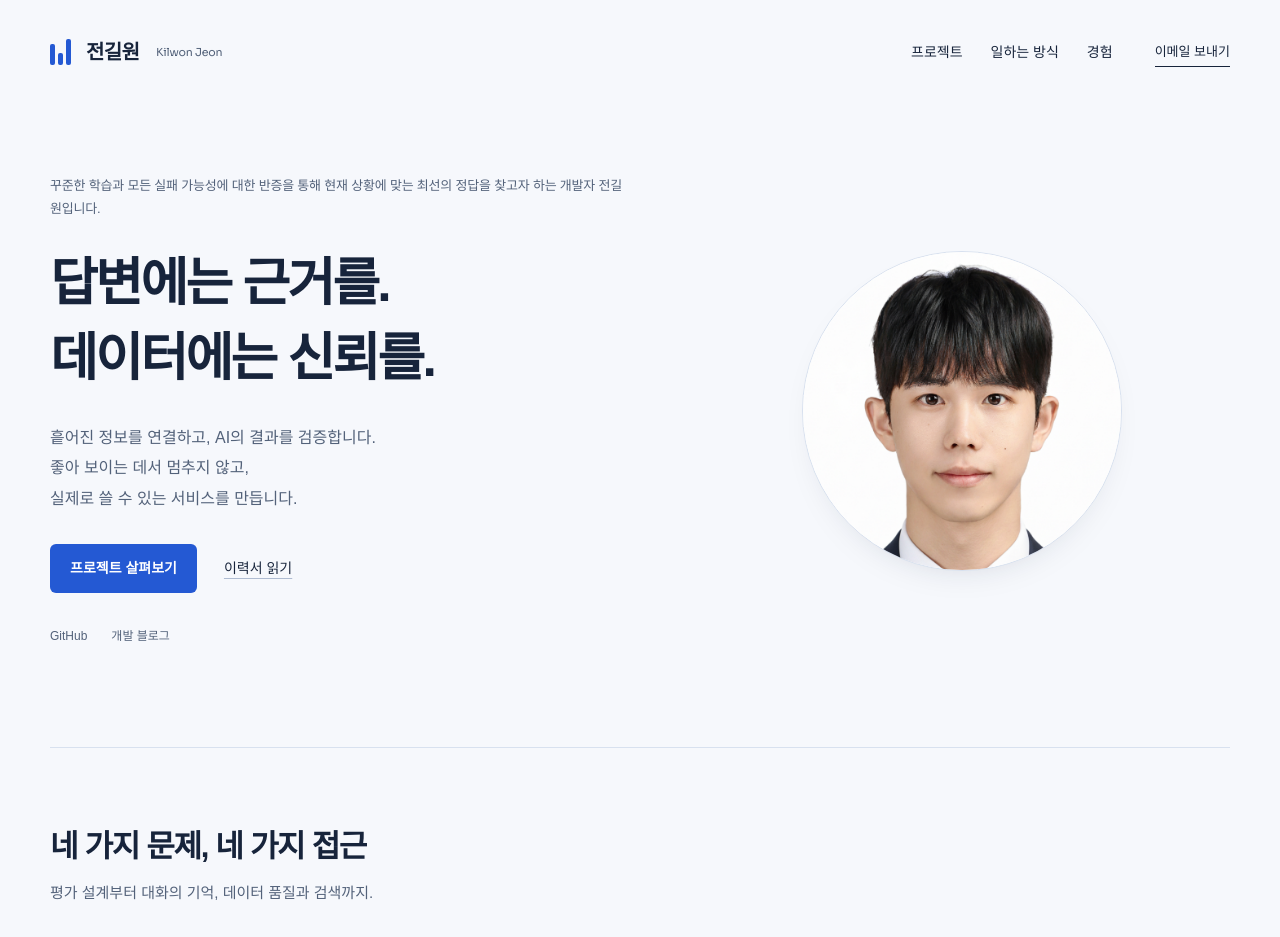
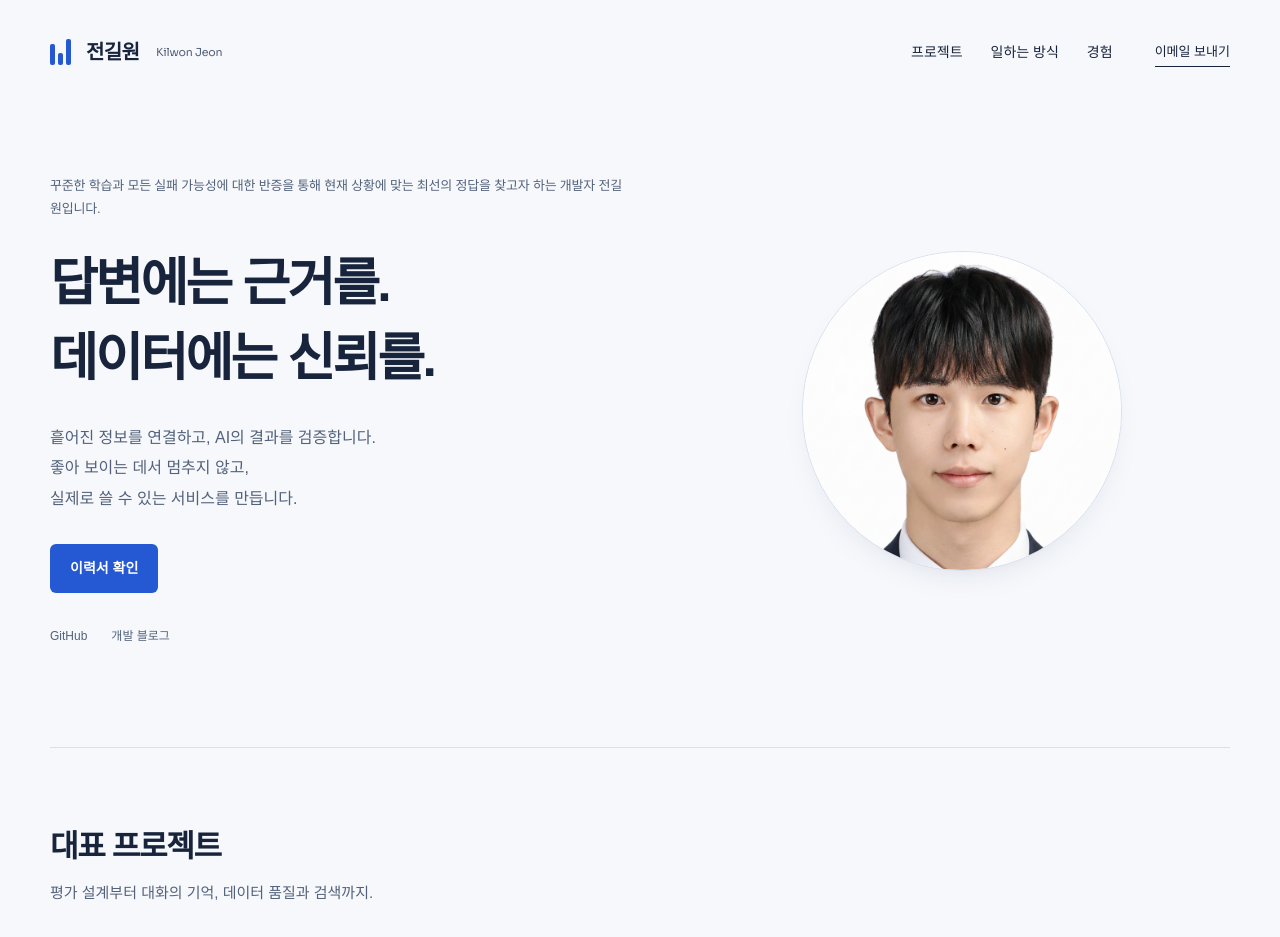
Before and after one commit to kingrangE/portfolio, a Next.js app in the folder sites/kilwon-portfolio/: page / in a window 1280 px wide. Shown: the top 937 px of the page. Built offline with nearby package versions, Linux system fonts and the light colour scheme; a web font is replaced by a local one.

Commit message:
Update resume button and featured projects heading

```diff
--- a/sites/kilwon-portfolio/app/page.jsx
+++ b/sites/kilwon-portfolio/app/page.jsx
@@ -12,7 +12,7 @@ export default function Home() {
         <p className="intro-name">꾸준한 학습과 모든 실패 가능성에 대한 반증을 통해 현재 상황에 맞는 최선의 정답을 찾고자 하는 개발자 전길원입니다.</p>
         <h1 id="hero-title">답변에는 근거를.<br />데이터에는 신뢰를.</h1>
         <p className="hero-description">흩어진 정보를 연결하고, AI의 결과를 검증합니다.<br />좋아 보이는 데서 멈추지 않고,<br />실제로 쓸 수 있는 서비스를 만듭니다.</p>
-        <div className="hero-actions"><a className="button primary" href="#projects">프로젝트 살펴보기</a><a className="text-link" href="https://kingrange.github.io/Resume/" target="_blank" rel="noopener noreferrer">이력서 읽기</a></div>
+        <div className="hero-actions"><a className="button primary" href="https://kingrange.github.io/Resume/" target="_blank" rel="noopener noreferrer">이력서 확인</a></div>
         <div className="hero-socials"><a href="https://github.com/kingrangE" target="_blank" rel="noopener noreferrer">GitHub</a><a href="https://kingrang-e.tistory.com/" target="_blank" rel="noopener noreferrer">개발 블로그</a></div>
       </div>
       <figure className="profile-portrait">
@@ -21,7 +21,7 @@ export default function Home() {
       </figure>
     </section>
     <section className="projects wrap section" id="projects" aria-labelledby="projects-title">
-      <div className="section-top"><div><h2 id="projects-title">네 가지 문제, 네 가지 접근</h2><p className="section-description">평가 설계부터 대화의 기억, 데이터 품질과 검색까지.</p></div></div>
+      <div className="section-top"><div><h2 id="projects-title">대표 프로젝트</h2><p className="section-description">평가 설계부터 대화의 기억, 데이터 품질과 검색까지.</p></div></div>
       <ProjectGallery featured />
       <div className="all-work">
         <Link className="button primary all-work-button" href="/projects/">전체 {projects.length}개 프로젝트 보기</Link>
```
